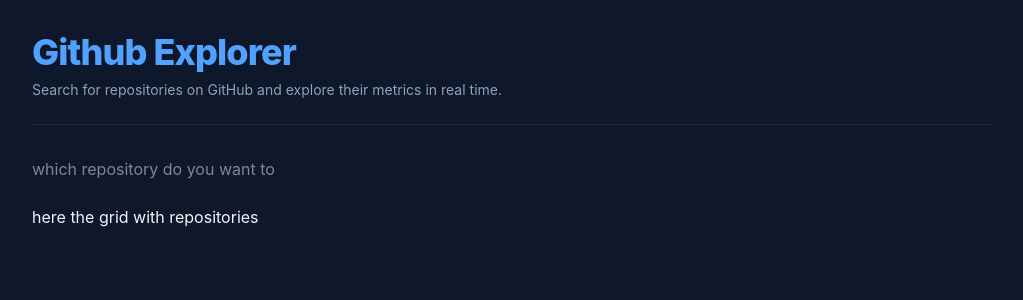
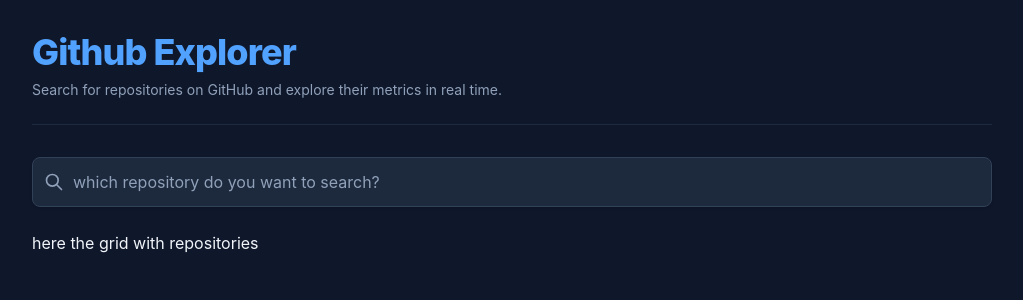
Before and after one commit to NicoPaez95/github-explorer, a React (Vite) app: page / in a window 1280 px wide. Shown: the top 300 px of the page, without its empty margins (128-1151 px from the left). Built offline with nearby package versions, Linux system fonts and the light colour scheme.

Commit message:
feat(ui): create SearchBar component with controlled input (closes #2)

```diff
--- a/src/App.jsx
+++ b/src/App.jsx
@@ -1,6 +1,8 @@
 import { SearchBar } from "./components/SearchBar";
 import { RepoList } from "./components/RepoList";
+import { useState } from "react";
 function App() {
+  const [query, setQuery] = useState("");
   return (
     <div className="min-h-screen bg-slate-900 text-slate-100 antialiased">
       <div className="mx-auto max-w-5xl px-4 py-8 sm:px-6 lg:px-8">
@@ -14,7 +16,7 @@
           </p>
         </header>
         <main className="space-y-6">
-          <SearchBar />
+          <SearchBar query={query} onQueryChange={setQuery} />
           <RepoList />
         </main>
       </div>
--- a/src/components/SearchBar.jsx
+++ b/src/components/SearchBar.jsx
@@ -1,7 +1,32 @@
-const SearchBar = () => {
+const SearchBar = ({ query, onQueryChange }) => {
   return (
     <>
-      <input placeholder="which repository do you want to search?" />
+      <div className="relative w-full">
+        <div className="pointer-events-none absolute inset-y-0 left-0 flex items-center pl-3">
+          <svg
+            className="h-5 w-5 text-slate-400"
+            fill="none"
+            stroke="currentColor"
+            viewBox="0 0 24 24"
+          >
+            <path
+              strokeLinecap="round"
+              strokeLinejoin="round"
+              strokeWidth="2"
+              d="M21 21l-6-6m2-5a7 7 0 11-14 0 7 7 0 0114 0z"
+            />
+          </svg>
+        </div>
+        <input
+          type="text"
+          value={query}
+          onChange={(e) => {
+            onQueryChange(e.target.value);
+          }}
+          placeholder="which repository do you want to search?"
+          className="w-full rounded-lg border border-slate-700 bg-slate-800 py-3 pl-10 pr-4 text-slate-100 placeholder-slate-400 shadow-sm transition-colors focus:border-blue-500 focus:outline-none focus:ring-1 focus:ring-blue-500 "
+        />
+      </div>
     </>
   );
 };
```
